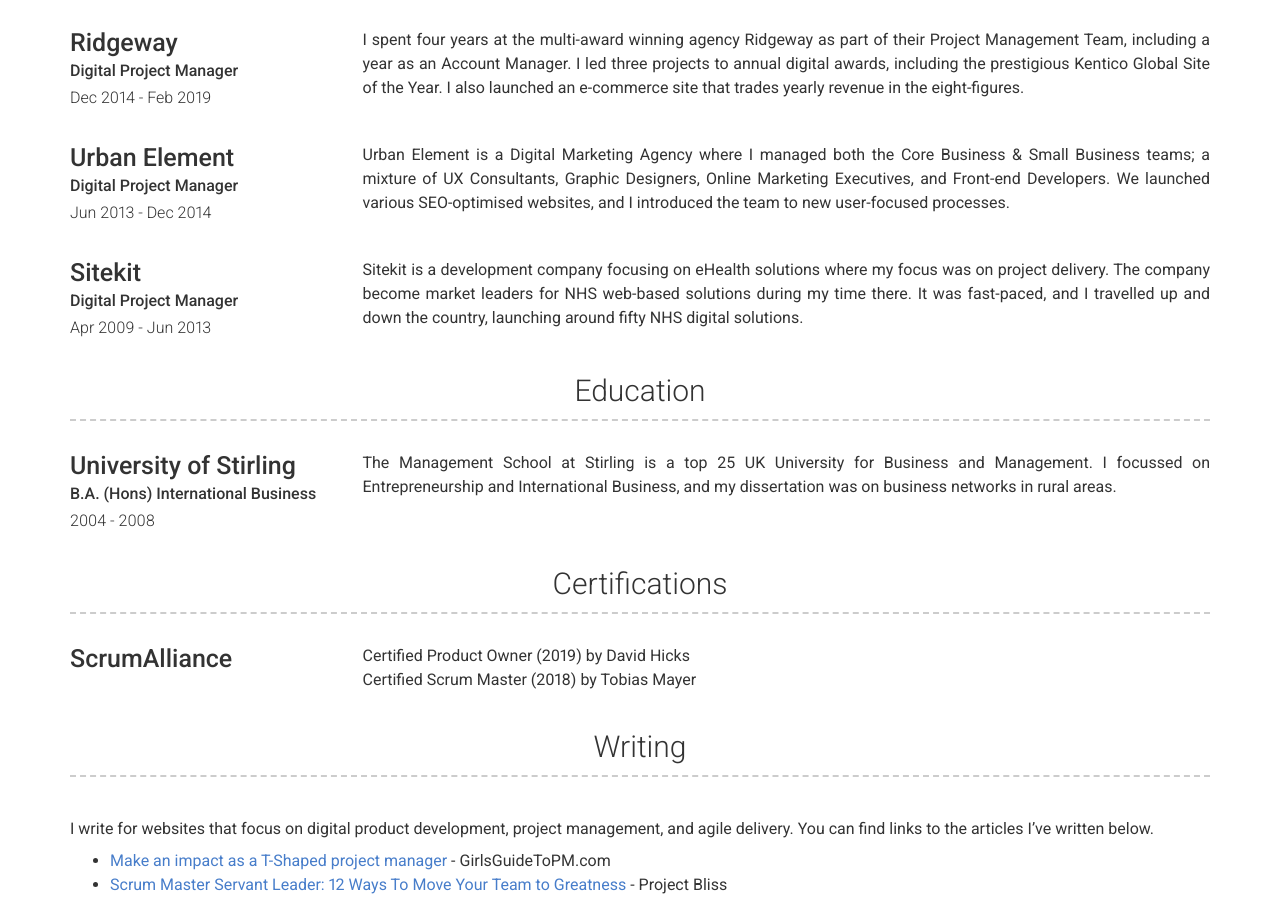
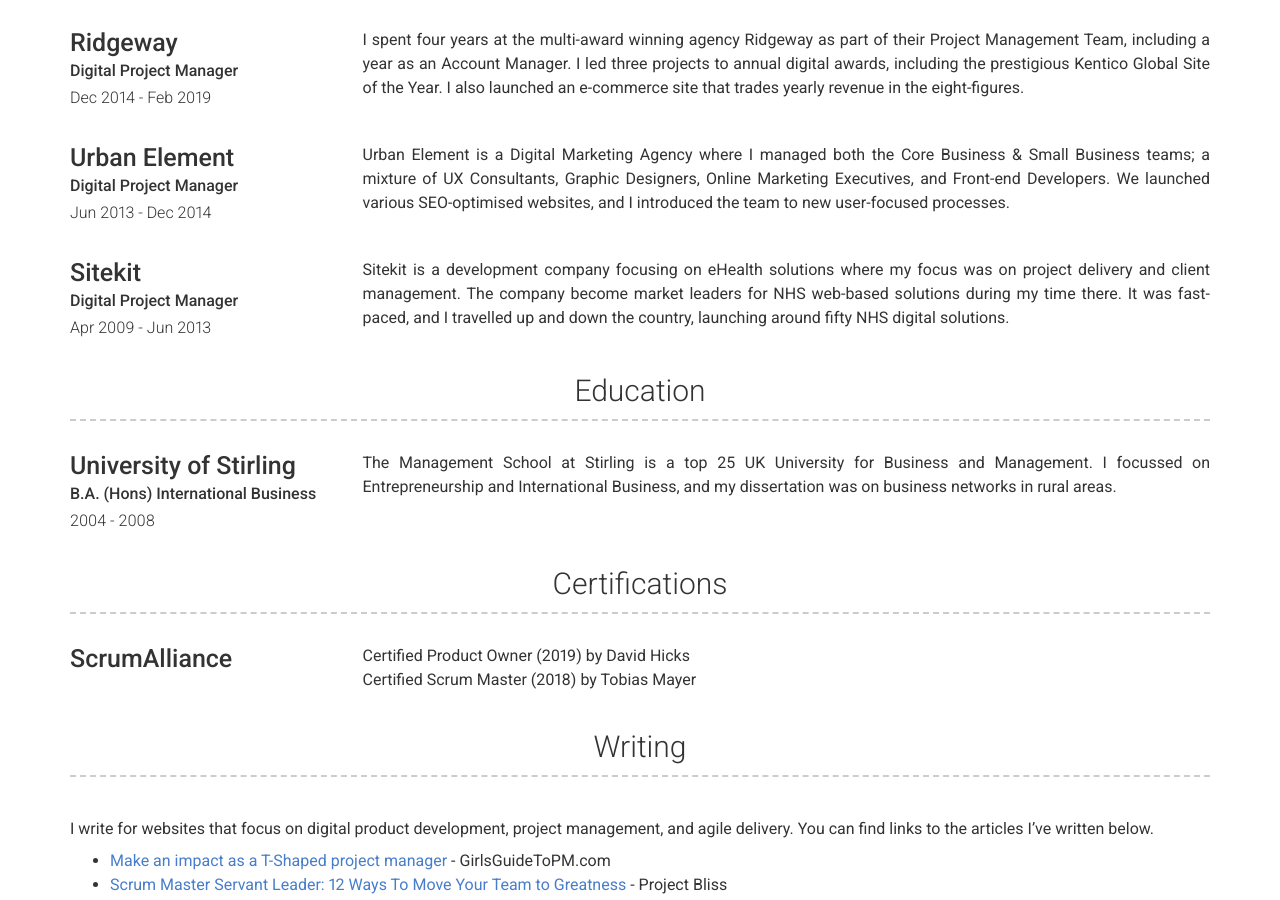
Before and after one commit to csgdavidson/Charlie-Davidson2, a Jekyll site: the page built from index.md, in a window 1280 px wide and 900 px high, scrolled down 694 px. Built offline with Jekyll 4.4.1, drawn with Linux system fonts in a browser that asks for light colours; nearby versions of some CDN libraries.

Commit message:
Update experience.yml

```diff
--- a/_data/experience.yml
+++ b/_data/experience.yml
@@ -19,4 +19,4 @@
   job_title: Digital Project Manager
   dates: Apr 2009 - Jun 2013
   description:
-    Sitekit is a development company focusing on eHealth solutions where my focus was on project delivery. The company become market leaders for NHS web-based solutions during my time there.  It was fast-paced, and I travelled up and down the country, launching around fifty NHS digital solutions.
+    Sitekit is a development company focusing on eHealth solutions where my focus was on project delivery and client management. The company become market leaders for NHS web-based solutions during my time there.  It was fast-paced, and I travelled up and down the country, launching around fifty NHS digital solutions.
```
